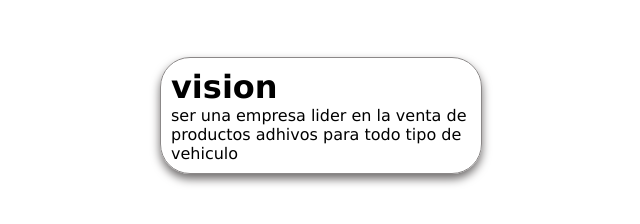
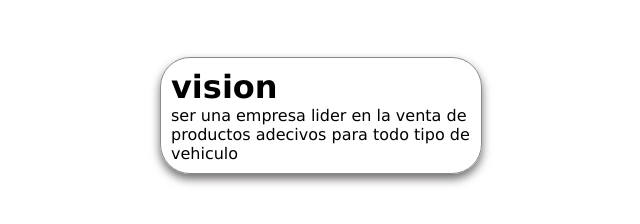
Before and after one commit to starlin-graphic/thestarlingraphic, a plain HTML site: page vision.html in a window 1280 px wide. Shown: the full height of the page, 319-959 px from the left. Drawn offline with Linux system fonts and the light colour scheme.

Commit message:
Update vision.html

```diff
--- a/vision.html
+++ b/vision.html
@@ -12,8 +12,9 @@
     <br>
     <div class="mis-vis">
         <h1>vision</h1>
-        <p>ser una empresa lider en la venta de productos adhivos para todo tipo de vehiculo</p>
+        <p>ser una empresa lider en la venta de productos adecivos para todo tipo de vehiculo</p>
         </div>
 
 </body>
+
 </html>
```
